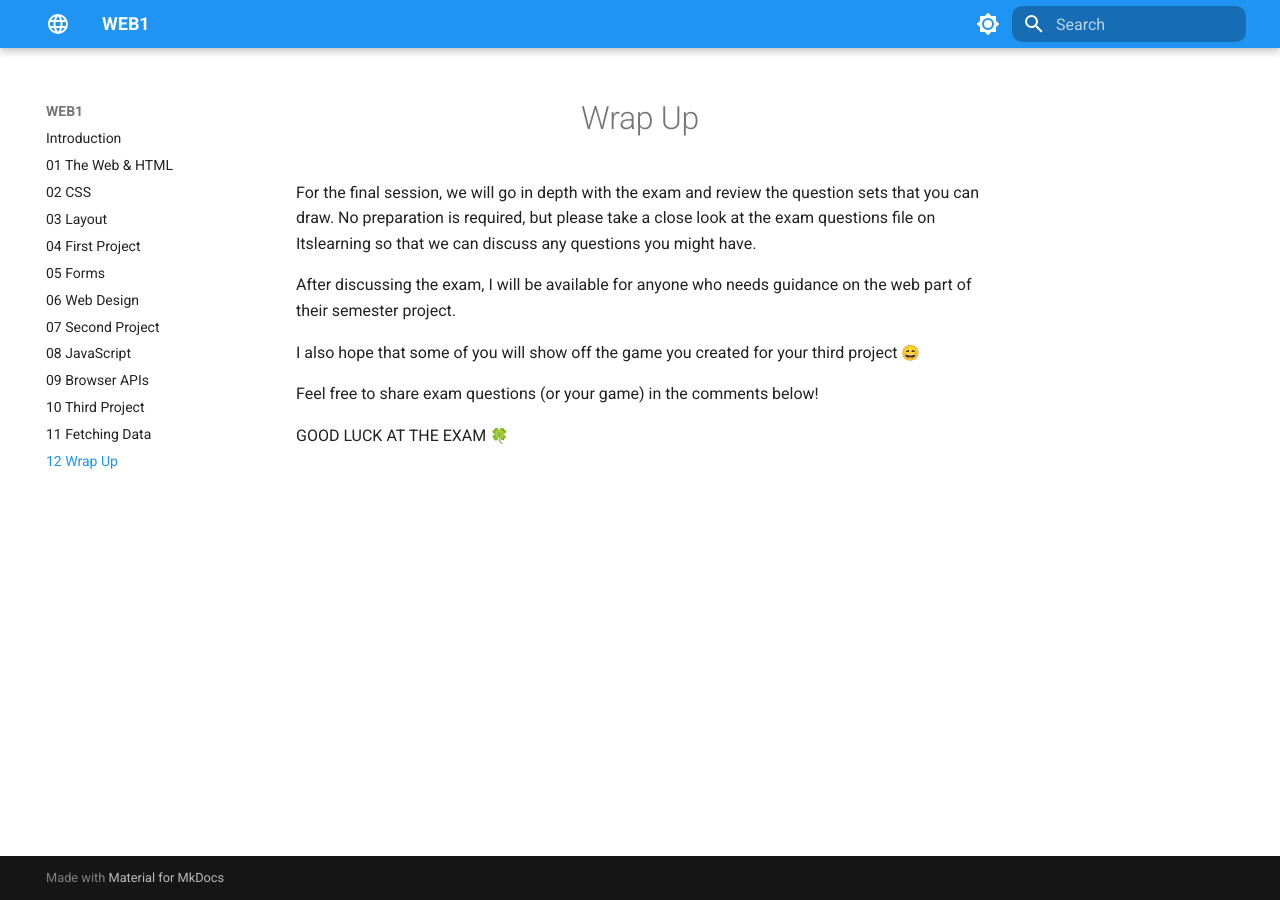
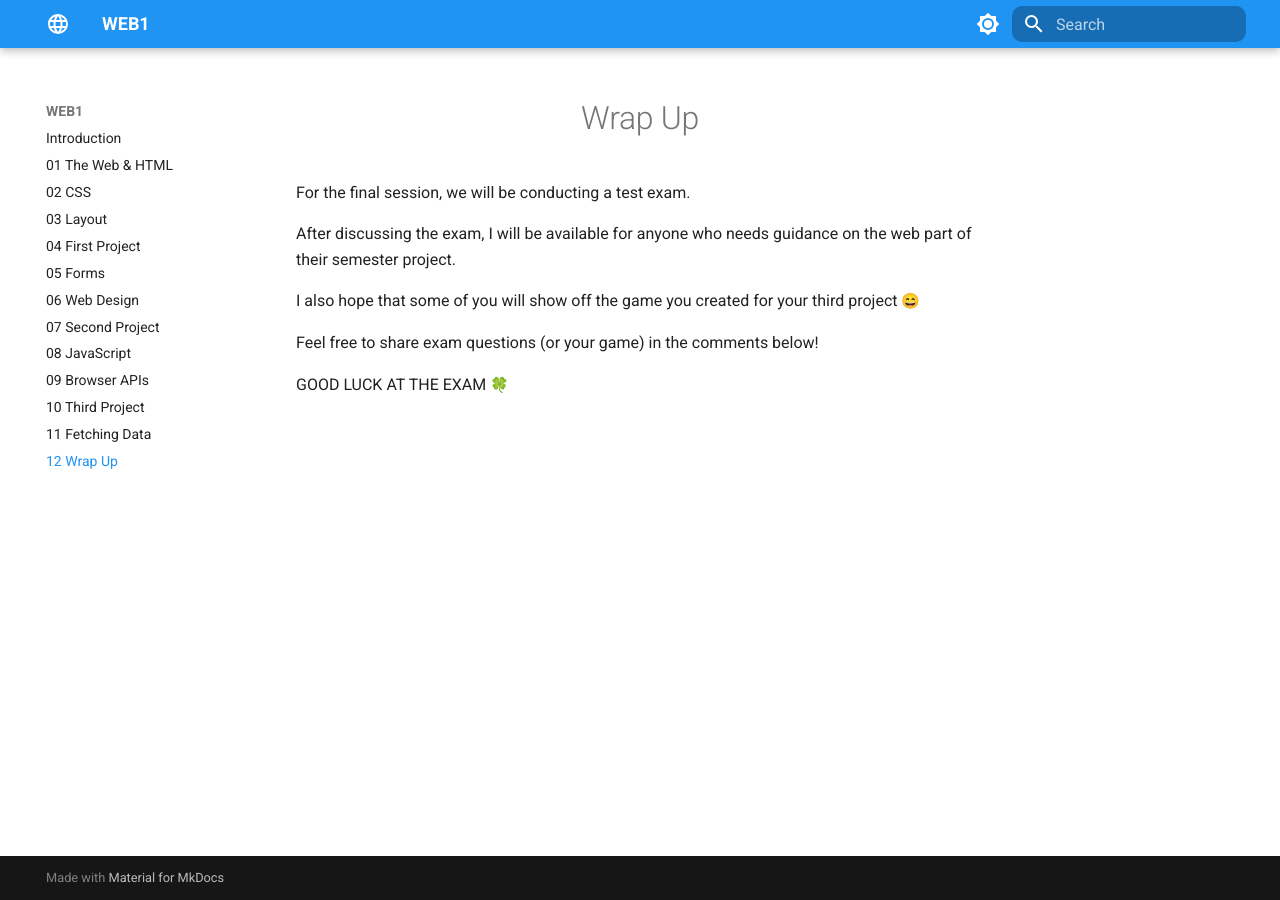
Before and after one commit to KasperKnop/WEB1, an MkDocs documentation site: the page built from docs/12-wrap-up.md, in a window 1280 px wide. Built offline with MkDocs 1.6.1 and Material for MkDocs 9.7.7, drawn with Linux system fonts in a browser that asks for light colours; emoji names are drawn with the system emoji font; comment, search, counter and statistics services are not loaded.

Commit message:
Update 12-wrap-up.md

```diff
--- a/docs/12-wrap-up.md
+++ b/docs/12-wrap-up.md
@@ -4,7 +4,7 @@ comments: true
 
 # Wrap Up
 
-For the final session, we will go in depth with the exam and review the question sets that you can draw. No preparation is required, but please take a close look at the exam questions file on Itslearning so that we can discuss any questions you might have.
+For the final session, we will be conducting a test exam.
 
 After discussing the exam, I will be available for anyone who needs guidance on the web part of their semester project.
 
```
